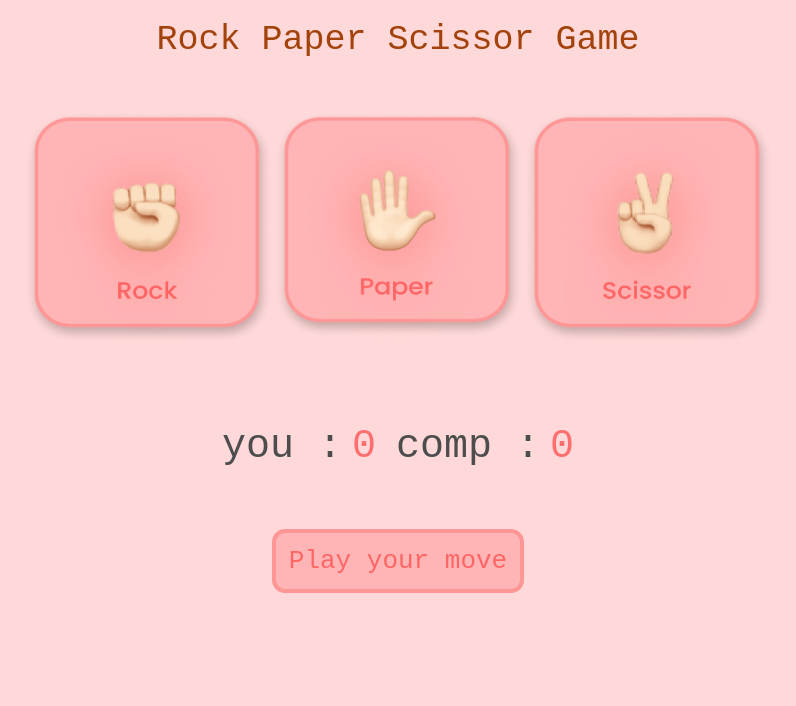
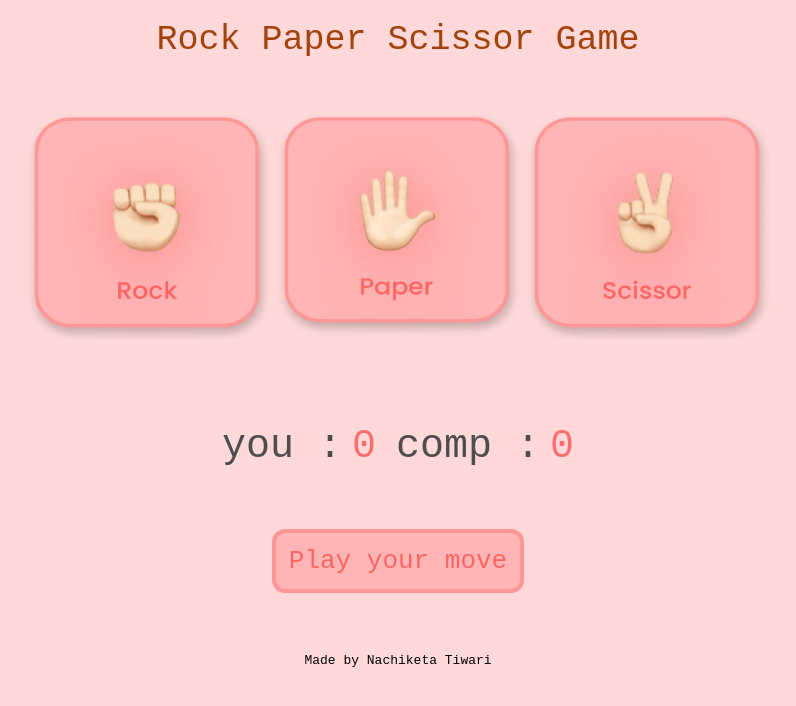
Before and after one commit to NachiketaTiwari69/StonePaperScissorProject, a plain HTML site: page index.html in a window 1280 px wide. Shown: the whole page, without its empty margins (242-1038 px from the left). Drawn offline with Linux system fonts and the light colour scheme.

Commit message:
author added

```diff
--- a/index.html
+++ b/index.html
@@ -36,6 +36,8 @@
         <p id="msg">Play your move</p>
     </div>
 
+    <p id="author"> Made by Nachiketa Tiwari  </p>
+
     <script src="script.js"></script>
 
 
--- a/style.css
+++ b/style.css
@@ -90,3 +90,8 @@ img {
     display: flex;
     justify-content: center;
 }
+
+#author{
+    text-align: center;
+    padding-top: 60px;
+}
```
